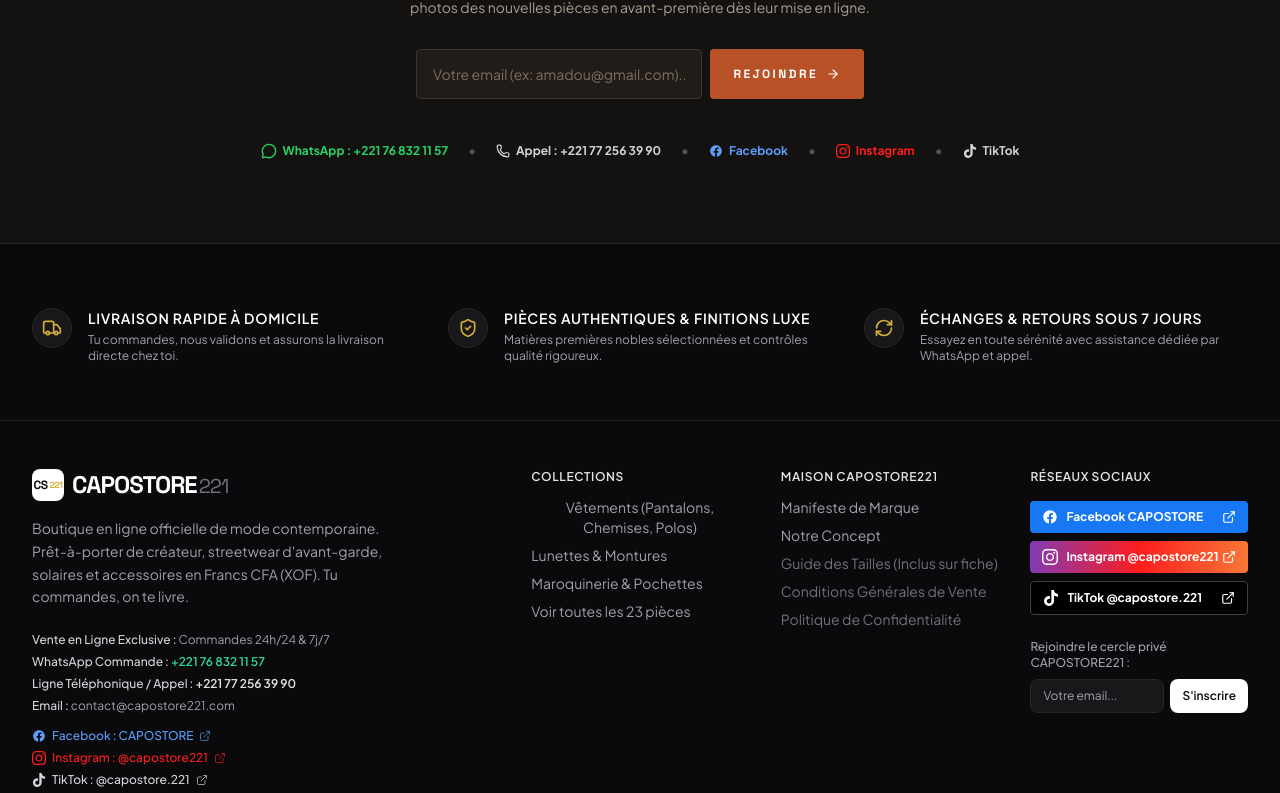
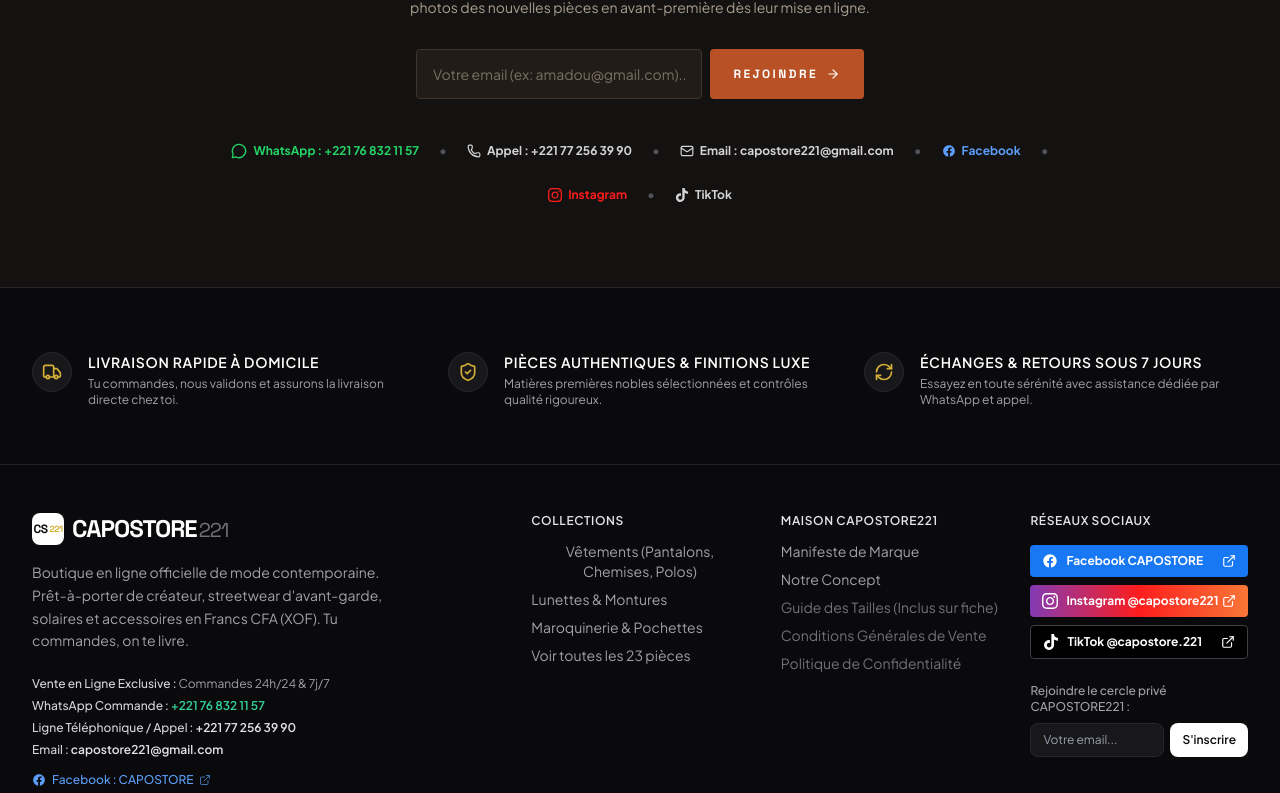
Before and after one commit to Ibou100/Capostore221, a React (Vite) app: page / in a window 1280 px wide. Shown: the part 6898-7691 px from the top of the page. Built offline with nearby package versions, Linux system fonts and the light colour scheme.

Commit message:
feat: add capostore221@gmail.com official email across store

```diff
--- a/src/components/cart/CartDrawer.tsx
+++ b/src/components/cart/CartDrawer.tsx
@@ -9,7 +9,8 @@ import {
   formatFCFA,
   STORE_WHATSAPP_PHONE,
   STORE_PHONE_WHATSAPP_DISPLAY,
-  STORE_PHONE_CALL_DISPLAY
+  STORE_PHONE_CALL_DISPLAY,
+  STORE_EMAIL
 } from '../../utils/format';
 
 export const CartDrawer: React.FC = () => {
@@ -356,7 +357,7 @@ export const CartDrawer: React.FC = () => {
                       required
                       value={customerAddress}
                       onChange={(e) => setCustomerAddress(e.target.value)}
-                      placeholder="Ex: Almadies, en face de la pharmacie..."
+                      placeholder="Ex: En face de la pharmacie, rue 12..."
                       className="w-full text-xs px-3 py-2.5 border border-zinc-300 rounded focus:border-black focus:outline-none"
                     />
                   </div>
@@ -393,7 +394,7 @@ export const CartDrawer: React.FC = () => {
                   Commande validée avec succès !
                 </h3>
                 <p className="text-xs text-zinc-600 max-w-sm mx-auto mb-6 leading-relaxed">
-                  Merci <strong>{customerName}</strong>. Le vendeur CAPOSTORE221 va vous contacter au <strong>{customerPhone}</strong> pour coordonner la livraison express de votre commande ({customerCity}). Pour toute question : <strong>{STORE_PHONE_WHATSAPP_DISPLAY}</strong> (WhatsApp) ou <strong>{STORE_PHONE_CALL_DISPLAY}</strong> (Appel).
+                  Merci <strong>{customerName}</strong>. Le vendeur CAPOSTORE221 va vous contacter au <strong>{customerPhone}</strong> pour coordonner la livraison express de votre commande ({customerCity}). Pour toute question : <strong>{STORE_PHONE_WHATSAPP_DISPLAY}</strong> (WhatsApp), <strong>{STORE_PHONE_CALL_DISPLAY}</strong> (Appel) ou par email à <strong>{STORE_EMAIL}</strong>.
                 </p>
                 <div className="p-4 bg-zinc-50 rounded text-xs text-zinc-700 mb-6 text-left space-y-1">
                   <p><strong>Total de la commande :</strong> {formatFCFA(total)}</p>
--- a/src/components/home/NewsletterSection.tsx
+++ b/src/components/home/NewsletterSection.tsx
@@ -1,11 +1,12 @@
 import React, { useState } from 'react';
-import { CheckCircle2, ArrowRight, MessageCircle, Phone } from 'lucide-react';
+import { CheckCircle2, ArrowRight, MessageCircle, Phone, Mail } from 'lucide-react';
 import {
   isValidEmail,
   STORE_WHATSAPP_PHONE,
   STORE_CALL_PHONE,
   STORE_PHONE_WHATSAPP_DISPLAY,
   STORE_PHONE_CALL_DISPLAY,
+  STORE_EMAIL,
   FACEBOOK_URL,
   INSTAGRAM_URL,
   TIKTOK_URL
@@ -98,6 +99,16 @@ export const NewsletterSection: React.FC = () => {
           <span className="hidden sm:inline text-zinc-600">•</span>
 
           <a
+            href={`mailto:${STORE_EMAIL}`}
+            className="inline-flex items-center gap-1.5 text-zinc-300 hover:text-white transition-colors py-1"
+          >
+            <Mail className="w-3.5 h-3.5 shrink-0" />
+            <span>Email : {STORE_EMAIL}</span>
+          </a>
+
+          <span className="hidden sm:inline text-zinc-600">•</span>
+
+          <a
             href={FACEBOOK_URL}
             target="_blank"
             rel="noopener noreferrer"
--- a/src/components/layout/Footer.tsx
+++ b/src/components/layout/Footer.tsx
@@ -9,7 +9,8 @@ import {
   STORE_WHATSAPP_PHONE,
   STORE_CALL_PHONE,
   STORE_PHONE_WHATSAPP_DISPLAY,
-  STORE_PHONE_CALL_DISPLAY
+  STORE_PHONE_CALL_DISPLAY,
+  STORE_EMAIL
 } from '../../utils/format';
 
 const CURRENT_YEAR = new Date().getFullYear();
@@ -127,7 +128,15 @@ export const Footer: React.FC = () => {
                   {STORE_PHONE_CALL_DISPLAY}
                 </a>
               </p>
-              <p><strong className="text-zinc-300 font-medium">Email :</strong> contact@capostore221.com</p>
+              <p>
+                <strong className="text-zinc-300 font-medium">Email :</strong>{' '}
+                <a
+                  href={`mailto:${STORE_EMAIL}`}
+                  className="text-zinc-200 hover:text-white hover:underline font-semibold"
+                >
+                  {STORE_EMAIL}
+                </a>
+              </p>
               <div className="pt-2 flex flex-col gap-1.5">
                 <a
                   href={FACEBOOK_URL}
--- a/src/components/layout/Navbar.tsx
+++ b/src/components/layout/Navbar.tsx
@@ -10,7 +10,8 @@ import {
   STORE_WHATSAPP_PHONE,
   STORE_CALL_PHONE,
   STORE_PHONE_WHATSAPP_DISPLAY,
-  STORE_PHONE_CALL_DISPLAY
+  STORE_PHONE_CALL_DISPLAY,
+  STORE_EMAIL
 } from '../../utils/format';
 import type { CategoryId } from '../../types';
 
@@ -349,6 +350,12 @@ export const Navbar: React.FC = () => {
                 >
                   <span>📞 Appel direct : {STORE_PHONE_CALL_DISPLAY}</span>
                 </a>
+                <a
+                  href={`mailto:${STORE_EMAIL}`}
+                  className="font-semibold text-zinc-700 hover:underline flex items-center gap-1.5"
+                >
+                  <span>✉️ Email : {STORE_EMAIL}</span>
+                </a>
               </div>
               <p className="pt-2 text-zinc-400">Devise : FCFA (XOF)</p>
             </div>
--- a/src/utils/format.ts
+++ b/src/utils/format.ts
@@ -31,13 +31,14 @@ export function isValidEmail(email: string): boolean {
 }
 
 /**
- * Contact phone numbers for e-commerce
+ * Contact phone numbers & email for e-commerce
  */
 export const STORE_WHATSAPP_PHONE = '221768321157'; // WhatsApp officiel (+221 76 832 11 57)
 export const STORE_CALL_PHONE = '221772563990'; // Ligne d'appel direct (+221 77 256 39 90)
 
 export const STORE_PHONE_WHATSAPP_DISPLAY = '+221 76 832 11 57';
 export const STORE_PHONE_CALL_DISPLAY = '+221 77 256 39 90';
+export const STORE_EMAIL = 'capostore221@gmail.com'; // Email officiel du vendeur
 
 /**
  * Official Social Media links
```
